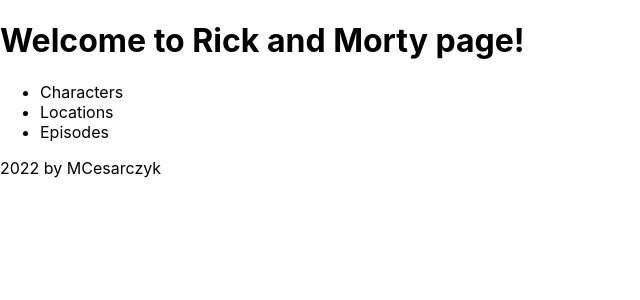
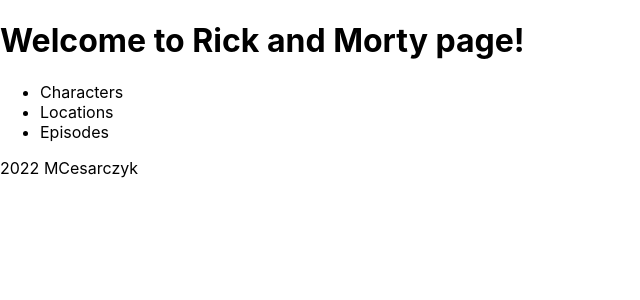
Before and after one commit to MCesarczyk/rick-and-morty, a Next.js app: page / in a window 1280 px wide. Shown: the top 300 px of the page, without its empty margins (0-640 px from the left). Built offline with nearby package versions, Linux system fonts and the light colour scheme.

Commit message:
changed Hero component to more generic, added Footer component

```diff
--- /dev/null
+++ b/components/Headline.tsx
@@ -0,0 +1,11 @@
+type TitleProps = {
+  title: string
+}
+
+const Headline = ({ title }: TitleProps) => (
+  <h1 data-testid="header">
+    {title}
+  </h1>
+);
+
+export default Headline;
--- a/components/HeroTitle.tsx
+++ /dev/null
@@ -1,20 +0,0 @@
-type TitleProps = {
-  heroName: string,
-  heroLink: string
-}
-
-const HeroTitle = ({ heroName, heroLink }: TitleProps) => (
-  <h1 >
-    Welcome to
-    <a
-      href={heroLink}
-      target="_blank"
-      rel='noopener noreferrer'
-    >
-      {` ${heroName} `}
-    </a>
-    page!
-  </h1>
-);
-
-export default HeroTitle;
--- /dev/null
+++ b/components/HomepageFooter.tsx
@@ -0,0 +1,21 @@
+type footerProps = {
+  date: number,
+  title: string,
+  link: string
+}
+
+const HomepageFooter = ({ date, title, link }: footerProps) => (
+  <footer data-testid="footer">
+    {date}
+    {' '}
+    <a
+      href={link}
+      target="_blank"
+      rel="noopener noreferrer"
+    >
+      {title}
+    </a>
+  </footer>
+);
+
+export default HomepageFooter;
--- a/pages/index.tsx
+++ b/pages/index.tsx
@@ -1,7 +1,8 @@
 import type { NextPage } from 'next'
 import Head from 'next/head'
 import Link from 'next/link'
-import HeroTitle from '../components/HeroTitle'
+import Headline from '../components/Headline'
+import HomepageFooter from '../components/HomepageFooter'
 
 const Home: NextPage = () => {
   return (
@@ -13,10 +14,10 @@
       </Head>
 
       <main >
-        <HeroTitle
-          heroLink="https://www.netflix.com/pl/title/80014749"
-          heroName="Rick and Morty"
+        <Headline
+          title="Welcome to Rick and Morty page!"
         />
+
         <nav>
           <ul>
             <li>
@@ -38,16 +39,12 @@
         </nav>
       </main>
 
-      <footer >
-        {'2022 by '}
-        <a
-          href="https://home.cesarczyk.dev"
-          target="_blank"
-          rel="noopener noreferrer"
-        >
-          MCesarczyk
-        </a>
-      </footer>
+      <HomepageFooter
+        date={2022}
+        link="https://home.cesarczyk.dev"
+        title='MCesarczyk'
+      />
+
     </div>
   )
 }
```
